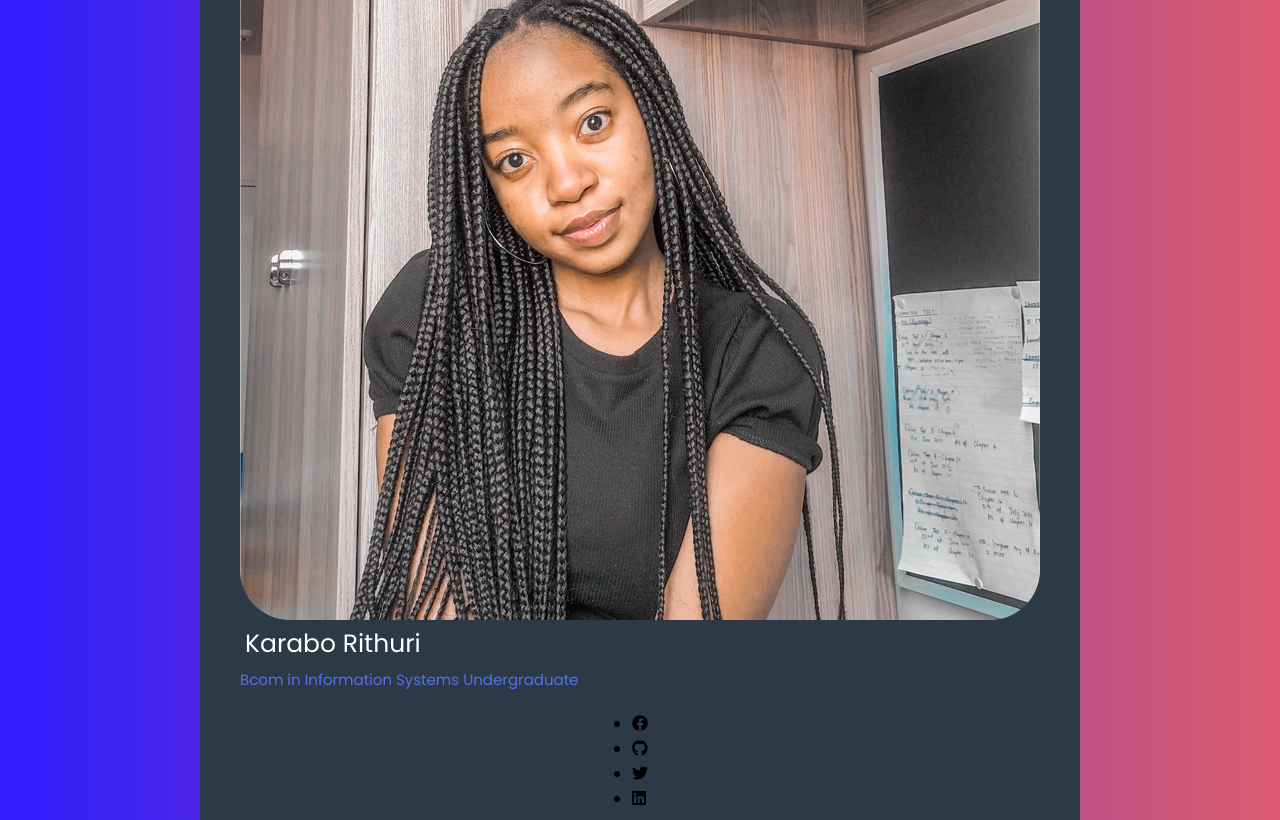
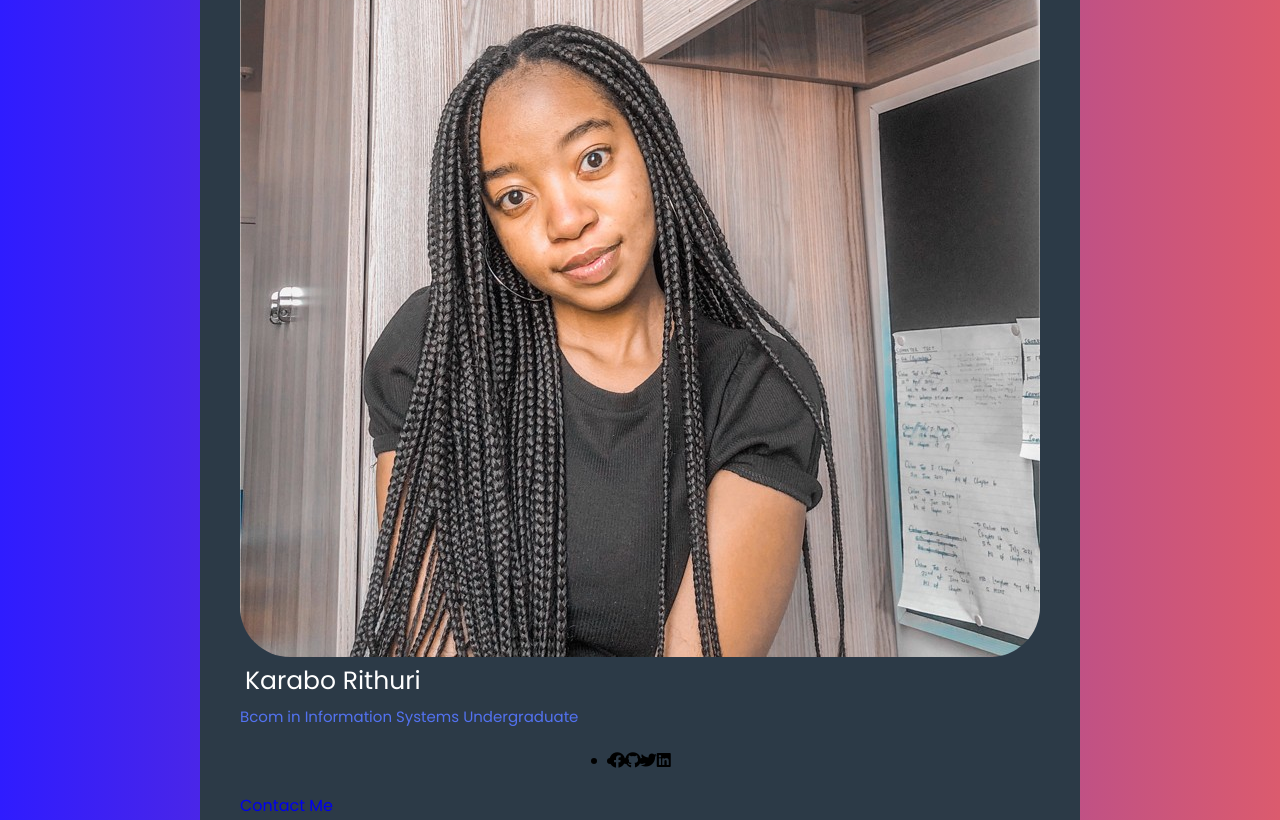
Before and after one commit to KRithuri/Profile-Card, a plain HTML site: page profile.html in a window 1280 px wide. Shown: the top 820 px of the page. Drawn offline with Linux system fonts and the light colour scheme.

Commit message:
styling featues list

```diff
--- a/styles.css
+++ b/styles.css
@@ -48,3 +48,6 @@ body{
     justify-content: space-around;
     margin: 20px 0px;
 }
+.features ul{
+    display: flex;
+}
```
